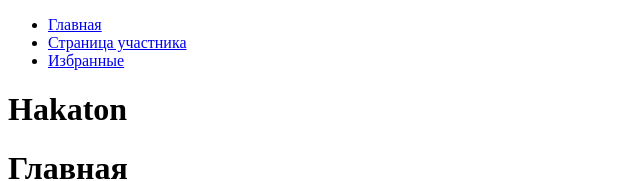
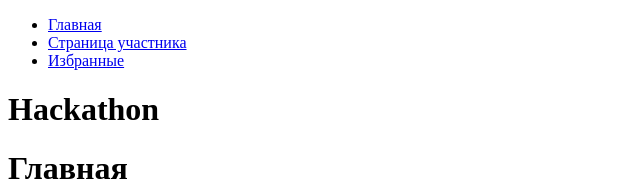
Before and after one commit to AssetGrav/hackathon, a React (Create React App) app: page / in a window 1280 px wide. Shown: the top 181 px of the page, without its empty margins (0-640 px from the left). Built offline with nearby package versions, Linux system fonts and the light colour scheme.

Commit message:
eslint correct

```diff
--- a/src/app/App.js
+++ b/src/app/App.js
@@ -8,7 +8,7 @@ function App() {
   return (
     <div>
       <Navbar />
-      <h1>Hakaton</h1>
+      <h1>Haсkathon</h1>
       <Switch>
         <Route path="/" exact component={Home} />
         <Route path="/card" component={Card} />
```
